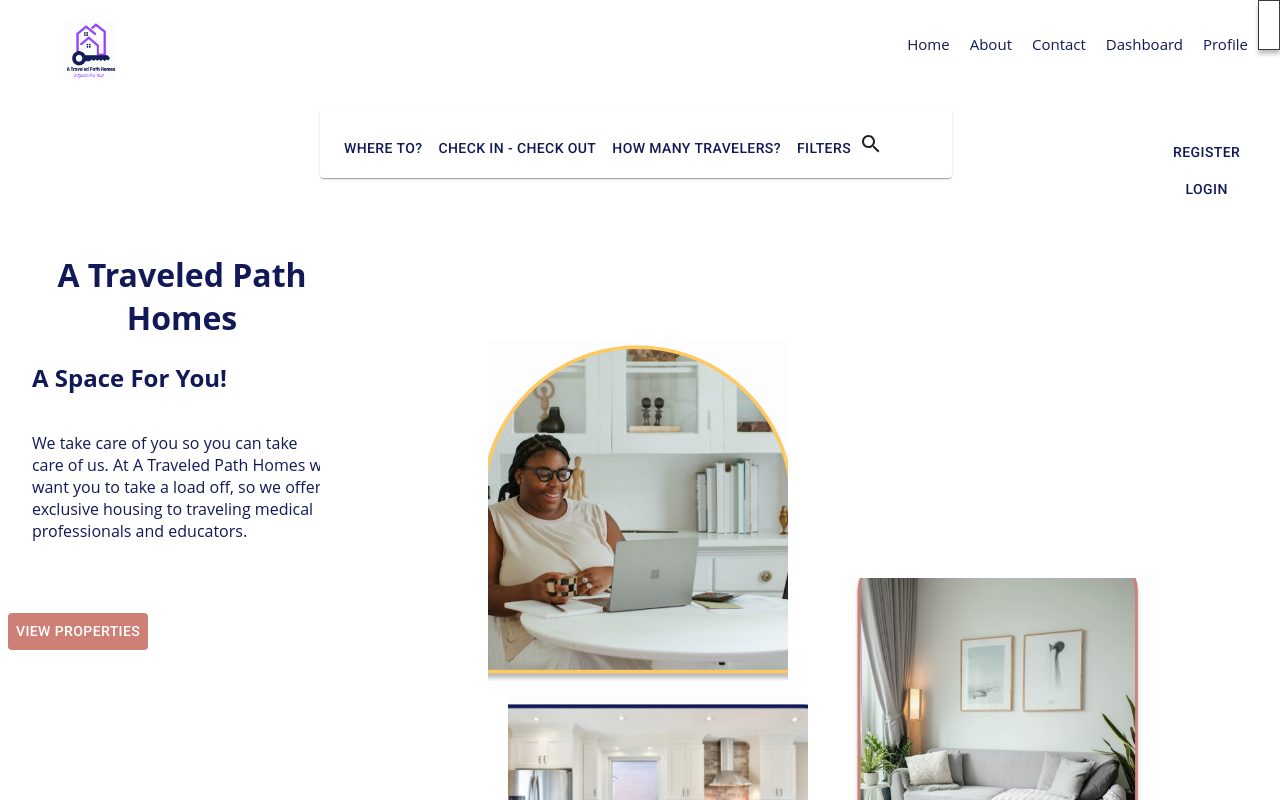
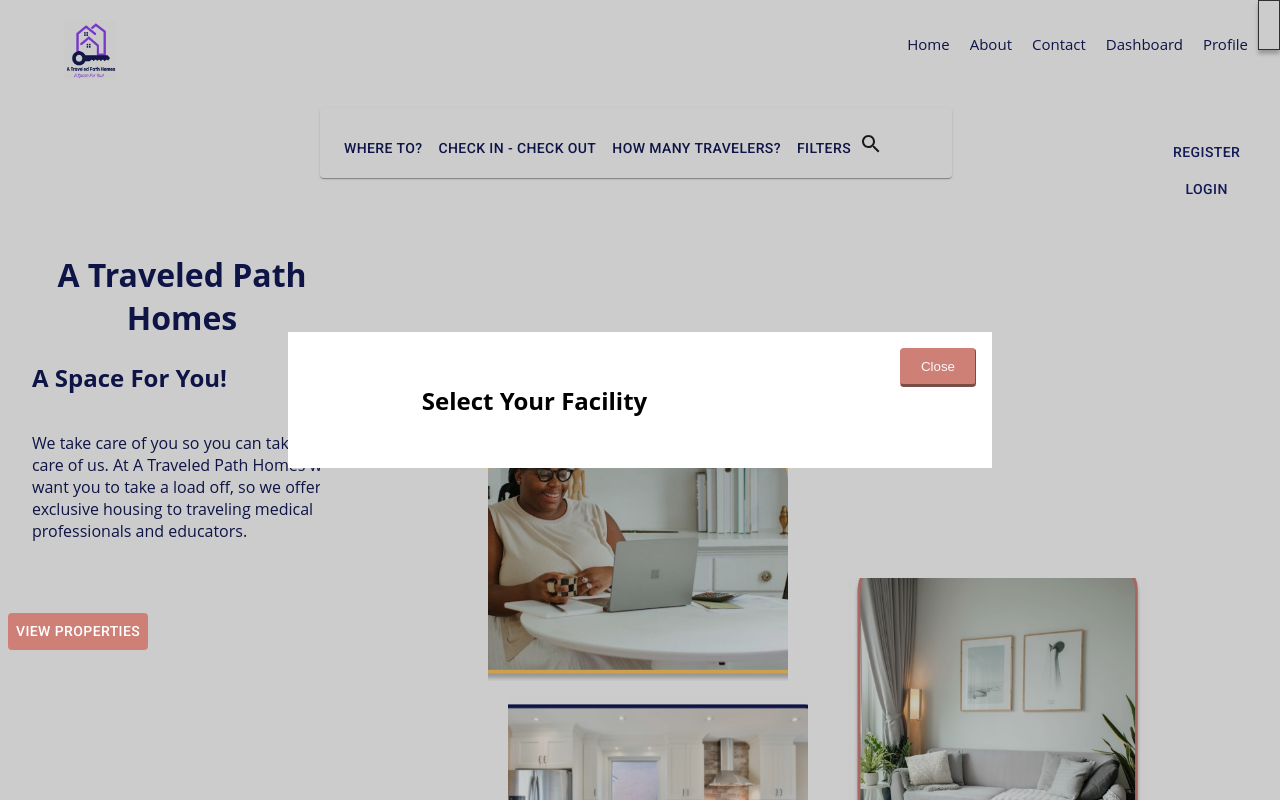
Before and after one commit to nataliemcmann/a-traveled-path-homes, a React (Create React App) app: page /#/home in a window 1280 px wide. Both pictures are taken after a click on the button "WHERE TO?". Shown: the top 800 px of the page. Built offline with nearby package versions, Linux system fonts and the light colour scheme; no server answers.

Commit message:
ensured residence join details are not duplicated and are sending through to the frontend

```diff
--- a/src/components/LandingPage/LandingPage.jsx
+++ b/src/components/LandingPage/LandingPage.jsx
@@ -7,14 +7,14 @@ import { Card, Icon } from '@mui/material';
 import { Button } from '@mui/material'
 import SearchIcon from '@mui/icons-material/Search';
 import Travelers from '../SearchBar/Travelers';
-
+import WhereTo from '../SearchBar/WhereTo';
 
 function LandingPage() {
   const [heading, setHeading] = useState('A Traveled Path Homes');
   const history = useHistory();
   const [datesPopup, setDatesPopup] = useState(false);
   const [travelersPopup, setTravelersPopup] = useState(false);
-  const [locationPopup, setLocationPopup] = useState(false);
+  const [wherePopup, setWherePopup] = useState(false);
 
   const onLogin = (event) => {
     history.push('/login');
@@ -42,7 +42,7 @@ function LandingPage() {
           height: 38,
           width: 600
       }}>
-      <Button sx={{color: '#121957'}} onClick={() => setLocationPopup(true)}className="btn btn_sizeSm" >
+      <Button sx={{color: '#121957'}} onClick={() => setWherePopup(true)}className="btn btn_sizeSm" >
               Where to?
       </Button>
       <Button sx={{color: '#121957'}} onClick={() => setDatesPopup(true)} className="btn btn_sizeSm" >
@@ -58,6 +58,7 @@ function LandingPage() {
       </Card>
       <CheckInCheckOut trigger={datesPopup} setTrigger={setDatesPopup}/>
       <Travelers trigger={travelersPopup} setTrigger={setTravelersPopup}/>
+      <WhereTo trigger={wherePopup} setTrigger={setWherePopup}/>
       <br></br>
       <Card sx={{
         padding: 4,
--- /dev/null
+++ b/src/components/SearchBar/WhereTo.css
@@ -0,0 +1,34 @@
+.where {
+    position: fixed;
+    top: 0;
+    left: 0;
+    width: 100%;
+    height: 100vh;
+    background-color: rgba(0,0,0,0.2);
+    display: flex;
+    justify-content: center;
+    align-items: center;
+  }
+
+  .where-inner {
+    display: flex;
+    justify-content: center;
+    align-items: center;
+    position: relative;
+    padding: 32px;
+    width: 100%;
+    max-width: 640px;
+    background-color: white;
+  }
+
+  .where-inner .close-btn {
+    background-color: #CE8077;
+    color: #f8f8f8;
+    border-color: #CE8077;
+    border-width: 1px 1px 3px;
+    border-radius: 4px;
+    padding: 10px 20px;
+    position: absolute;
+    top: 16px;
+    right: 16px
+  }
--- a/src/components/SearchBar/WhereTo.jsx
+++ b/src/components/SearchBar/WhereTo.jsx
@@ -0,0 +1,29 @@
+import React, { useState } from 'react';
+import './WhereTo.css';
+import { useDispatch, useSelector } from 'react-redux';
+import { TextField, MenuItem } from '@mui/material';
+
+function WhereTo(props) {
+    const dispatch = useDispatch();
+    const bookingReducer = useSelector((store) => store.bookingReducer);
+    const [selected, setSelected] = useState('')
+
+    return (props.trigger) ? (
+        <div className='where'>
+            <div className='where-inner'>
+                <h2>Select Your Facility</h2>
+                <TextField
+                    type="text"
+                    sx={{border: 'none',"& fieldset": { border: 'none' }}}
+                    value={selected}
+                    required
+                    onChange={setSelected}
+                />
+            <button className="close-btn" onClick={() => props.setTrigger(false)}>Close</button>
+            { props.children }
+            </div>
+        </div>
+    ) : "";
+}
+
+export default WhereTo;
--- a/src/redux/sagas/residence.saga.js
+++ b/src/redux/sagas/residence.saga.js
@@ -10,7 +10,7 @@ function* fetchResidence(action) {
 
     yield put({
       type: 'SET_RESIDENCE',
-      payload: response.data[0] });
+      payload: response.data });
   } catch (error) {
     console.log('Residence get request failed', error);
   }
```
Also changed, not shown: 2 other files (tests, documents, lock files or other folders).
